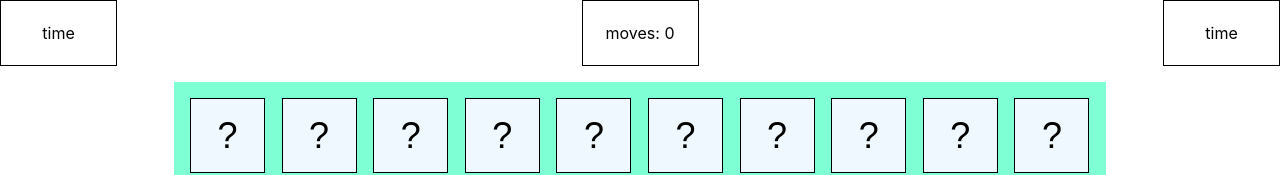
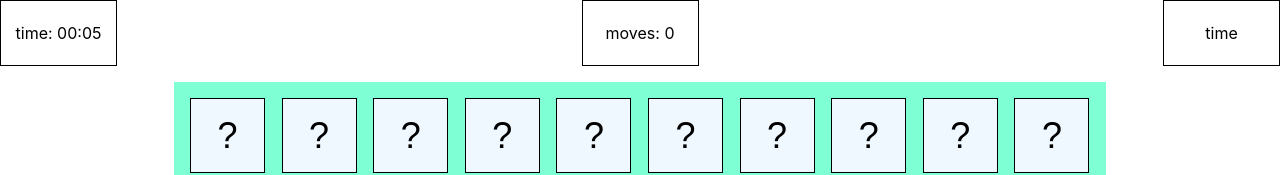
Before and after one commit to sobucki/emoji-react-memory-game, a React (Vite) app: page / in a window 1280 px wide. Shown: the top 175 px of the page. Built offline with nearby package versions, Linux system fonts and the light colour scheme.

Commit message:
Add timer to game hook

```diff
--- a/src/components/game/game.tsx
+++ b/src/components/game/game.tsx
@@ -4,12 +4,12 @@ import emojis from "../../assets/faces.json";
 import useGame from "../../hook/use-game";
 
 function Game() {
-  const { cards, onRevealCard, moves } = useGame({ optionCards: emojis });
+  const { cards, onRevealCard, moves, time } = useGame({ optionCards: emojis });
 
   return (
     <>
       <Header>
-        <div>time</div>
+        <div>time: {time}</div>
         <div>moves: {moves}</div>
         <div>time</div>
       </Header>
--- a/src/hook/use-game/use-game.tsx
+++ b/src/hook/use-game/use-game.tsx
@@ -1,8 +1,10 @@
 import { useMemo, useState } from "react";
 import { useGameProps } from "./types";
 import { duplicateUniqueList, shuffle } from "../../util/utils";
+import useTimer from "../use-timer";
 
 function useGame({ optionCards }: useGameProps) {
+  const { formatted: formattedTimer } = useTimer({ initialValue: 0 });
   const cards = useMemo(() => {
     const duplicatedCards = duplicateUniqueList(optionCards.slice(0, 10));
     return shuffle(duplicatedCards);
@@ -37,7 +39,7 @@ function useGame({ optionCards }: useGameProps) {
     }
   };
 
-  return { cards, onRevealCard, moves };
+  return { cards, onRevealCard, moves, time: formattedTimer };
 }
 
 export default useGame;
--- a/src/hook/use-timer/use-timer.tsx
+++ b/src/hook/use-timer/use-timer.tsx
@@ -1,5 +1,6 @@
 import { useEffect, useState } from "react";
 import { UseTimerProps } from "./types";
+import { formatDigitalTime } from "../../util/formatter";
 
 function useTimer({ initialValue = 0 }: UseTimerProps) {
   const [seconds, setSeconds] = useState(initialValue);
@@ -12,7 +13,7 @@ function useTimer({ initialValue = 0 }: UseTimerProps) {
     return () => clearInterval(interval);
   }, []);
 
-  return { seconds };
+  return { seconds, formatted: formatDigitalTime(seconds) };
 }
 
 export default useTimer;
```
Also changed, not shown: 2 other files (tests, documents, lock files or other folders).
